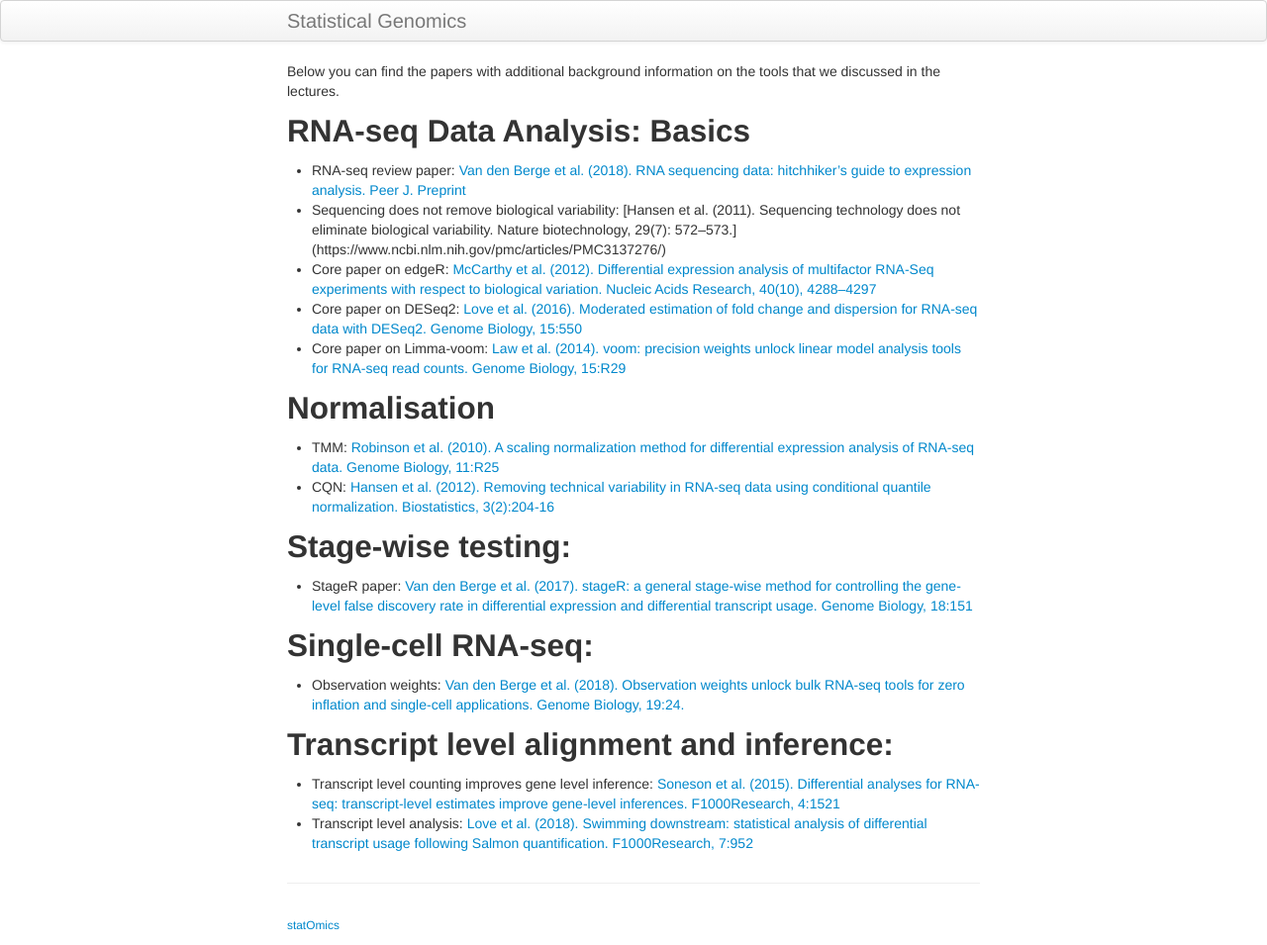
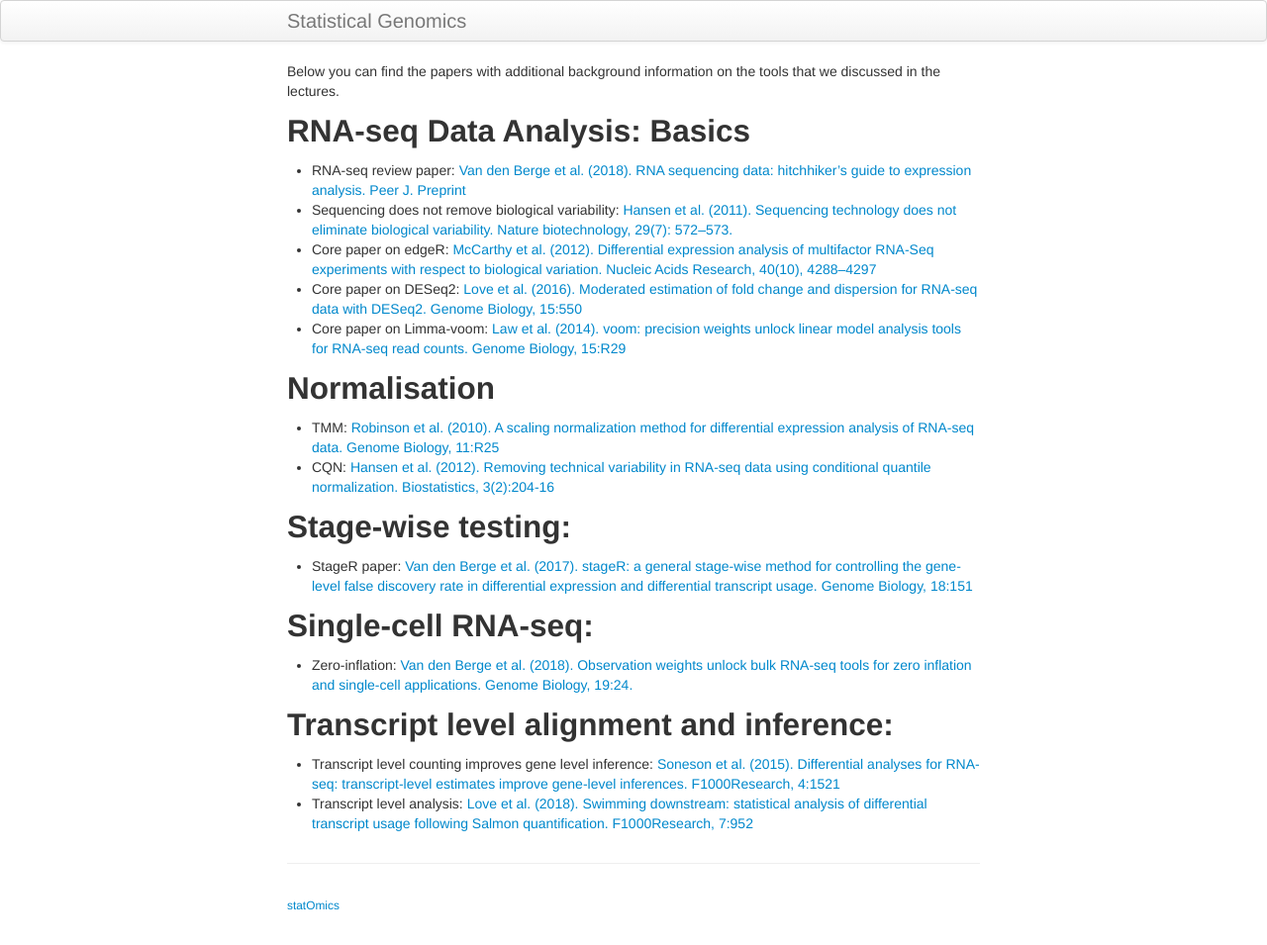
Before and after one commit to statOmics/statisticalGenomicsCourse2018, a Jekyll site: the page built from pages/rnaSeqLiterature.md, in a window 1280 px wide. Shown: the whole page at 99% size. Built offline with Jekyll 4.4.1, drawn with Linux system fonts in a browser that asks for light colours.

Commit message:
Reading material RNA-seq

```diff
--- a/pages/rnaSeqLiterature.md
+++ b/pages/rnaSeqLiterature.md
@@ -8,7 +8,7 @@ Below you can find the papers with additional background information on the tool
 ## RNA-seq Data Analysis: Basics
 
 - RNA-seq review paper: [Van den Berge et al. (2018). RNA sequencing data: hitchhiker's guide to expression analysis. Peer J. Preprint](https://peerj.com/preprints/27283/)
-- Sequencing does not remove biological variability: [Hansen et al. (2011). Sequencing technology does not eliminate biological variability. Nature biotechnology, 29(7): 572–573.] (https://www.ncbi.nlm.nih.gov/pmc/articles/PMC3137276/)
+- Sequencing does not remove biological variability: [Hansen et al. (2011). Sequencing technology does not eliminate biological variability. Nature biotechnology, 29(7): 572–573.](https://www.ncbi.nlm.nih.gov/pmc/articles/PMC3137276/)
 - Core paper on edgeR: [McCarthy et al. (2012). Differential expression analysis of multifactor RNA-Seq experiments with respect to biological variation. Nucleic Acids Research, 40(10), 4288–4297](https://academic.oup.com/nar/article/40/10/4288/2411520)
 - Core paper on DESeq2: [Love et al. (2016). Moderated estimation of fold change and dispersion for RNA-seq data with DESeq2. Genome Biology, 15:550](https://genomebiology.biomedcentral.com/articles/10.1186/s13059-014-0550-8)
 - Core paper on Limma-voom: [Law et al. (2014). voom: precision weights unlock linear model analysis tools for RNA-seq read counts. Genome Biology, 15:R29](https://genomebiology.biomedcentral.com/articles/10.1186/gb-2014-15-2-r29)
@@ -23,7 +23,7 @@ Below you can find the papers with additional background information on the tool
 
 ## Single-cell RNA-seq:
 
-- Observation weights: [Van den Berge et al. (2018). Observation weights unlock bulk RNA-seq tools for zero inflation and single-cell applications. Genome Biology, 19:24.](https://genomebiology.biomedcentral.com/articles/10.1186/s13059-018-1406-4)
+- Zero-inflation: [Van den Berge et al. (2018). Observation weights unlock bulk RNA-seq tools for zero inflation and single-cell applications. Genome Biology, 19:24.](https://genomebiology.biomedcentral.com/articles/10.1186/s13059-018-1406-4)
 
 ## Transcript level alignment and inference:
 
```
